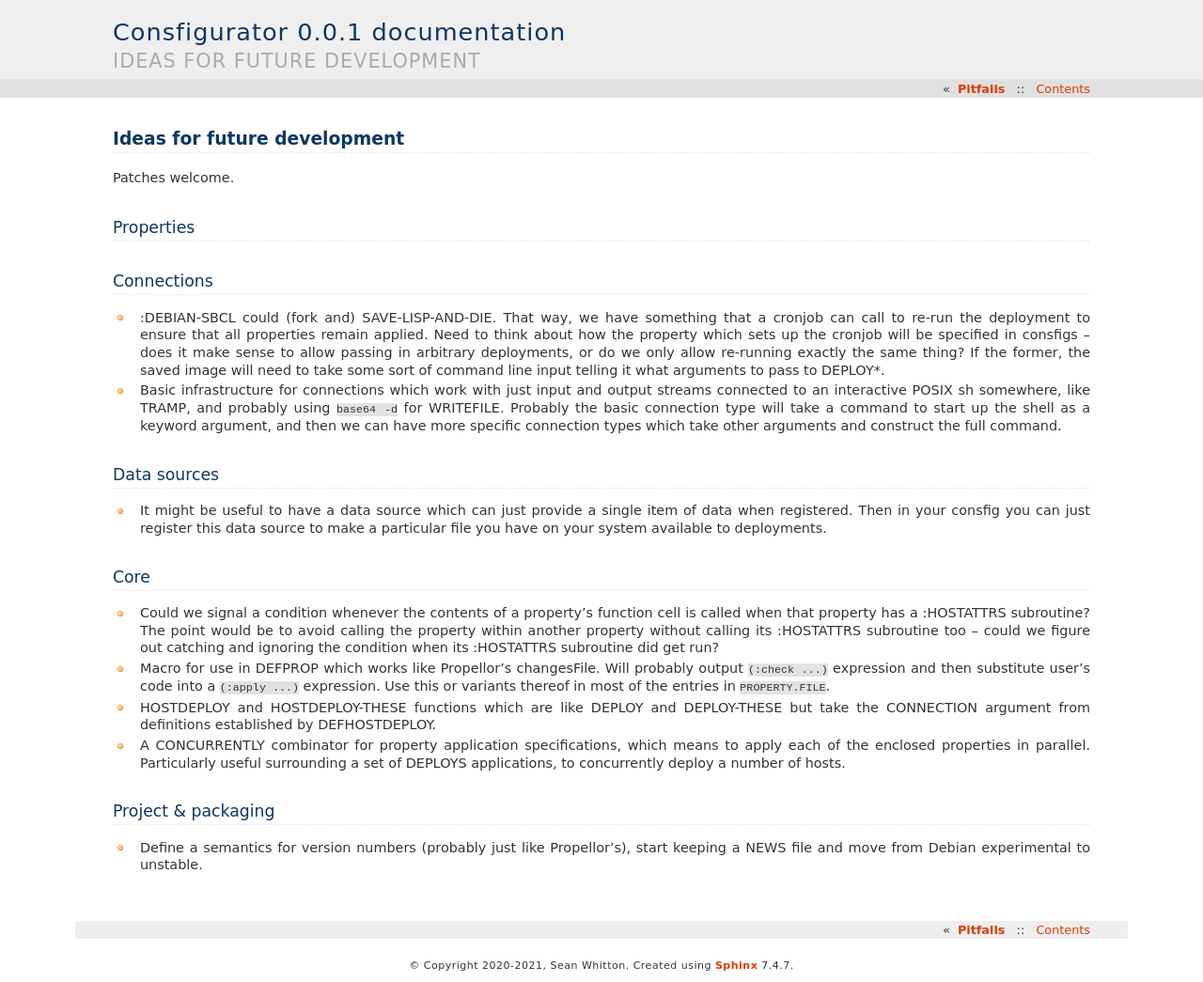
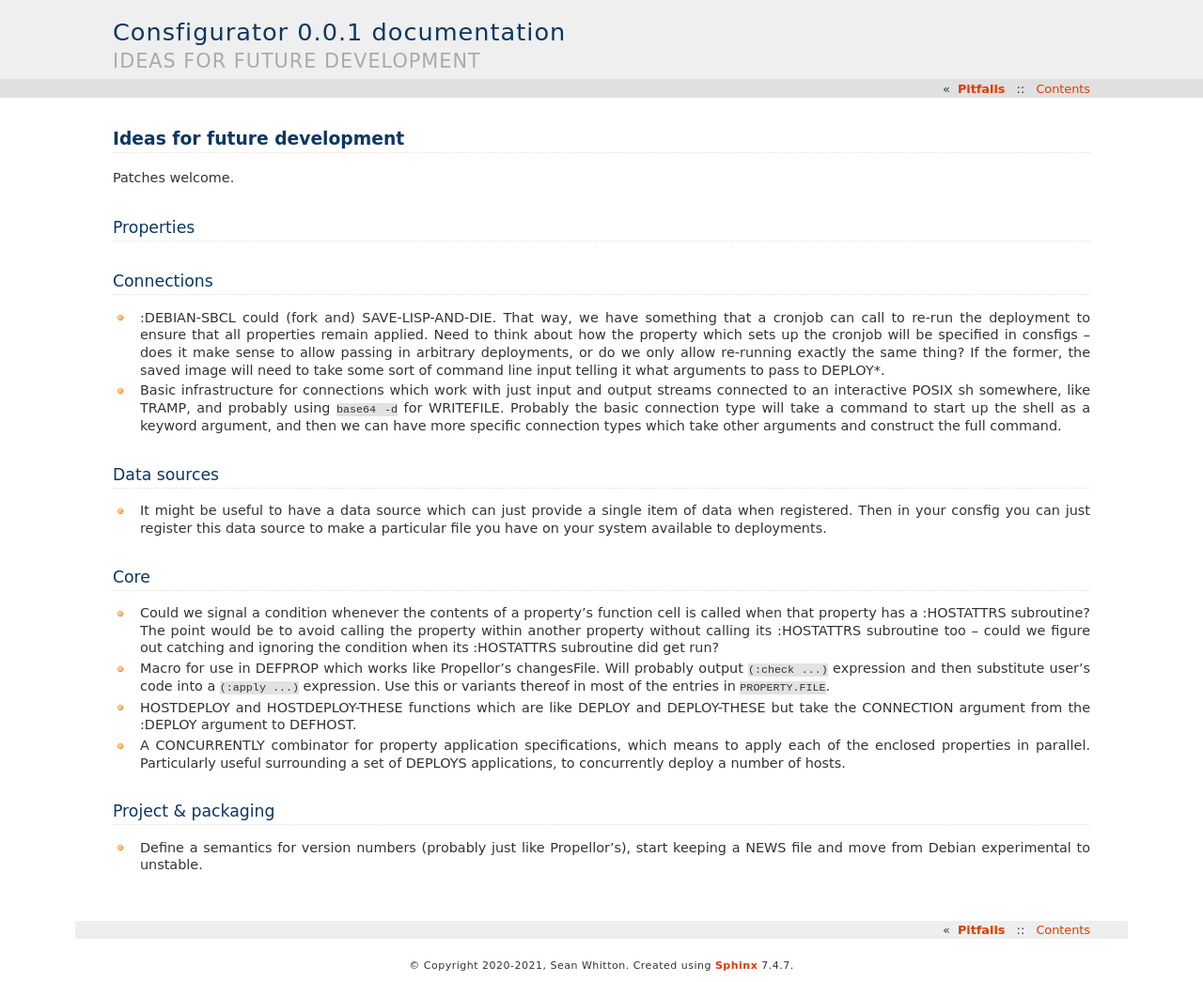
Before and after one commit to spwhitton/consfigurator, a Sphinx documentation site: the page built from doc/ideas.rst, in a window 1280 px wide. Shown: the whole page at 94% size. Built offline with Sphinx 7.4.7, drawn with Linux system fonts in a browser that asks for light colours.

Commit message:
update HOSTDEPLOY & HOSTDEPLOY-THESE idea
Signed-off-by: Sean Whitton <spwhitton@spwhitton.name>

```diff
--- a/doc/ideas.rst
+++ b/doc/ideas.rst
@@ -48,8 +48,8 @@ Core
   the entries in ``PROPERTY.FILE``.
 
 - HOSTDEPLOY and HOSTDEPLOY-THESE functions which are like DEPLOY and
-  DEPLOY-THESE but take the CONNECTION argument from definitions established
-  by DEFHOSTDEPLOY.
+  DEPLOY-THESE but take the CONNECTION argument from the :DEPLOY argument to
+  DEFHOST.
 
 - A CONCURRENTLY combinator for property application specifications, which
   means to apply each of the enclosed properties in parallel.  Particularly
```
